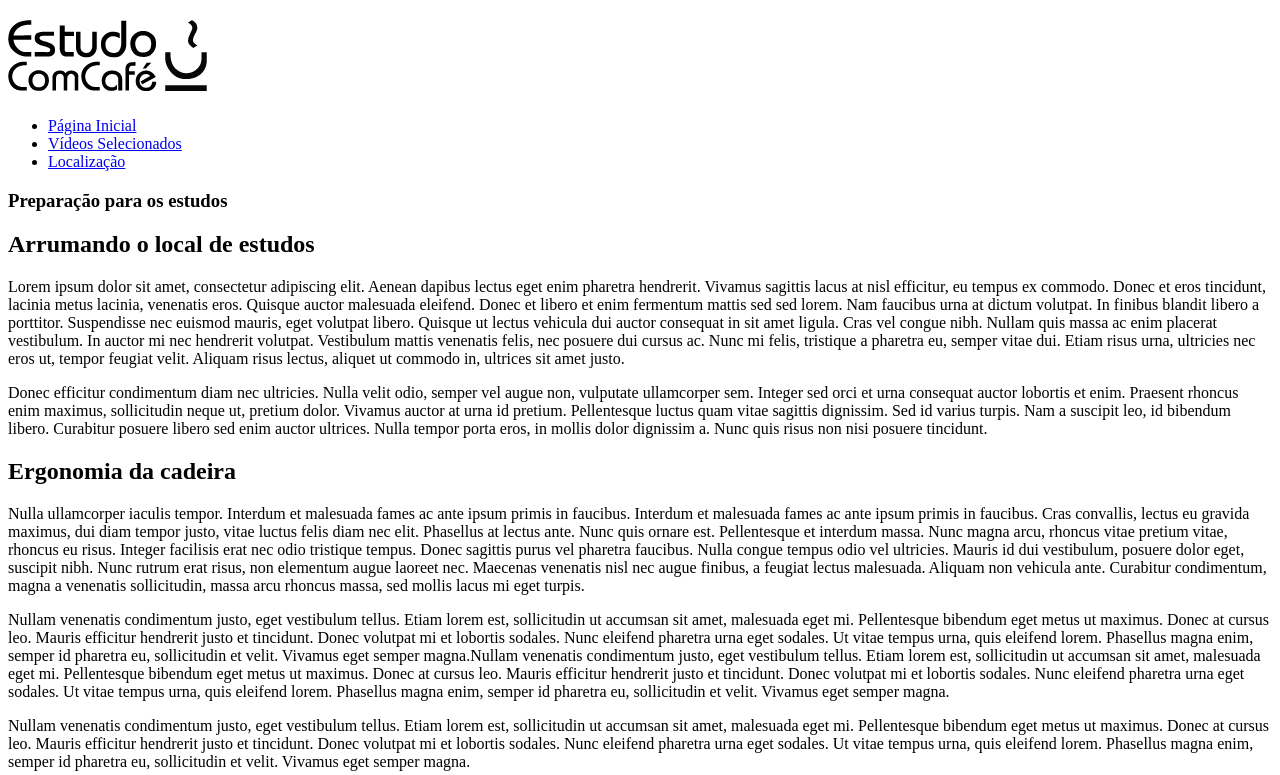
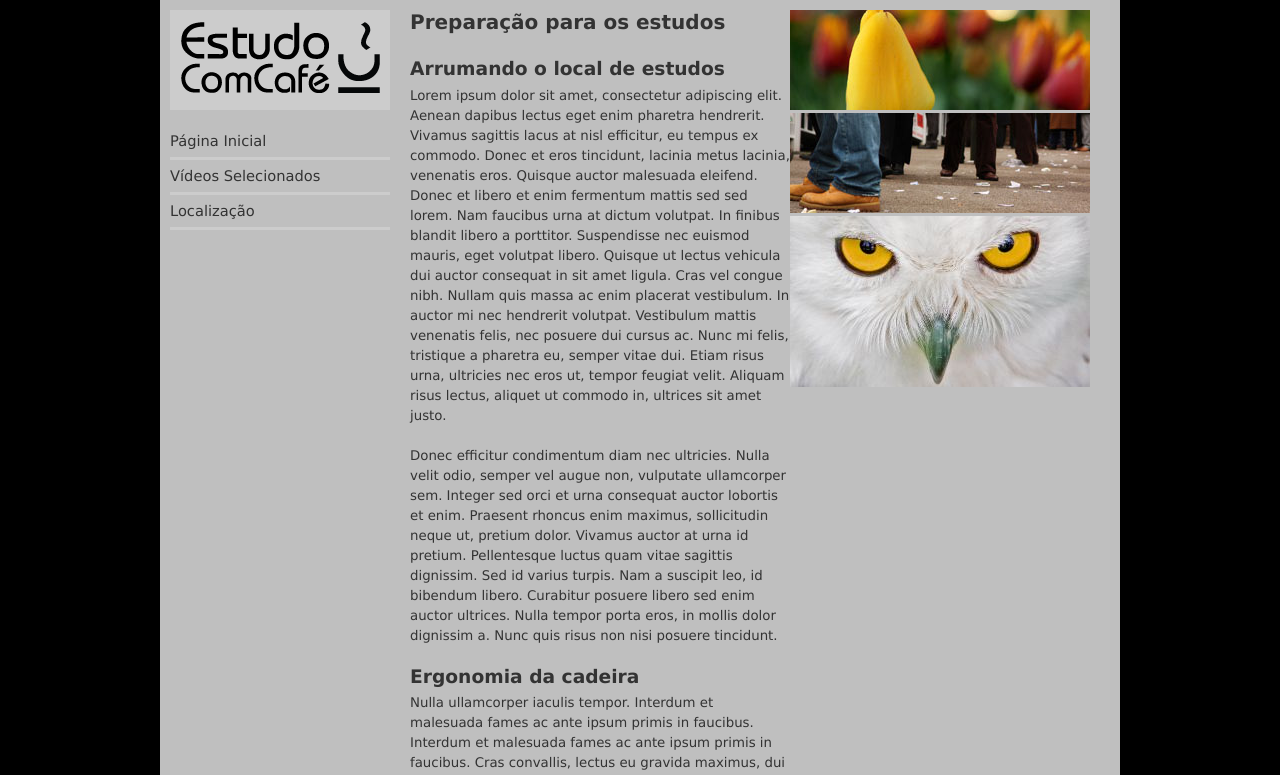
Before and after one commit to FelipeAugusto27/siteresponsivo, a plain HTML site: page index.html in a window 1280 px wide. Shown: the top 775 px of the page. Drawn offline with Linux system fonts and the light colour scheme.

Commit message:
Desktop pronto

```diff
--- a/css/desktop.css
+++ b/css/desktop.css
@@ -0,0 +1,126 @@
+@charset: UTF-8;
+
+* {
+    margin: 0px;
+    padding: 0px;
+    border: 0px;
+}
+
+body {
+    width: 100%;
+    font-family: Verdana, Geneva, sans-serif;
+    font-size: 10pt;
+    color: #333;
+    background: #000 url("../imagens/fundo-baixo.jpg") no-repeat center bottom;
+}
+
+h1 {
+    font-size: 15pt;
+    padding-bottom: 18pt;
+}
+
+h2 {
+    font-size: 14pt;
+    padding-bottom: 5pt;
+}
+
+p {
+    margin: 0px 0px 20px;
+    line-height: 1.5em; /* espaçamento entre linhas */
+}
+
+div#interface {
+    width: 940px;
+    padding: 10px 10px 0px 10px; /* cima direita baixo esquerda */
+    background-color: rgba(255, 255, 255, 0.75);
+    margin: auto /* centraliza a transparência */
+}
+
+aside#logo-menu {
+    width: 220px;
+    float: left;
+    position: fixed; /* o aside agora fica sempre no mesmo lugar relativo a tela e não ao resto do site */
+}
+
+header {
+    width: 100%;
+    height: 100px;
+    text-align: center;
+    background-color: #ccc;
+}
+
+header img {
+    margin: 12px 0px 0px 0px;
+}
+
+header, section article, section .image, section {
+    margin: 0px 0px 15px 0px;
+}
+
+nav ul li {
+    list-style: none;
+    line-height: 32px;
+    border-bottom: 3px solid #ccc;
+}
+
+nav ul li a {
+    color: #333;
+    text-decoration: none;
+    display: block;
+    font-size: 11pt;
+    transition: 0.5s;
+}
+
+nav ul li a:hover {
+    color: #fff;
+    background-color: #333;
+    text-indent: 20px;
+}
+
+section {
+    width: 700px;
+    float: right;
+}
+
+article#texto {
+    width: 380px;
+    float: left;
+}
+
+article#artigo-interno {
+    width: 100%;
+    float: left;
+}
+
+.mapa {
+    width: 700px;
+    height: 450px;
+}
+
+aside.imagens {
+    width: 300px;
+    float: right;
+}
+
+.imagem {
+    width: 300px;
+}
+
+.video {
+     width: 560px;
+     height: 315px;
+}
+
+footer {
+    clear: both; /* limpa o efeito dos floats anteriores e vai para baixo */
+    width: 100%;
+    line-hieight: 50px;
+    text-align: right;
+    border-top: 1px solid #333;
+}
+
+footer a {
+    color: #000;
+    font-size 10pt;
+    font-style: italic;
+}
```
Also changed, not shown: local.html (+2 -1 lines), video.html (+6 -5 lines).
